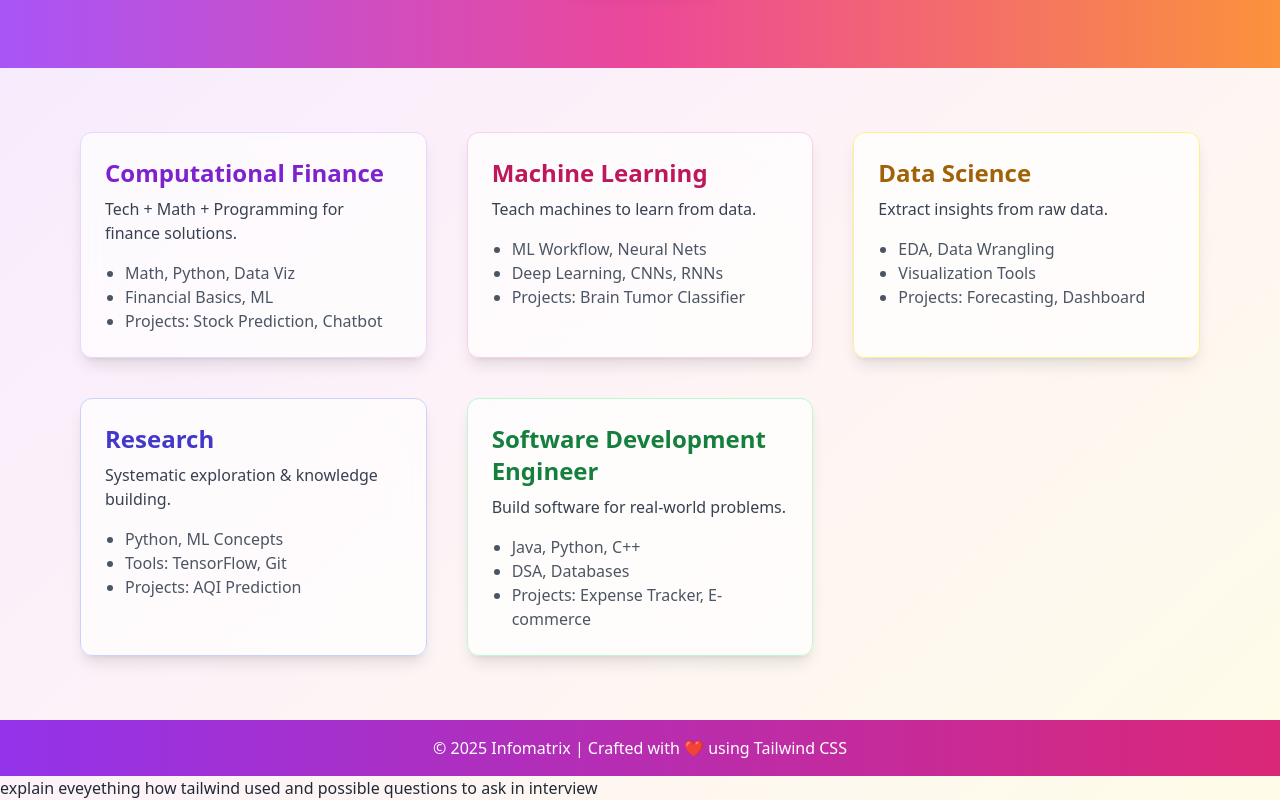
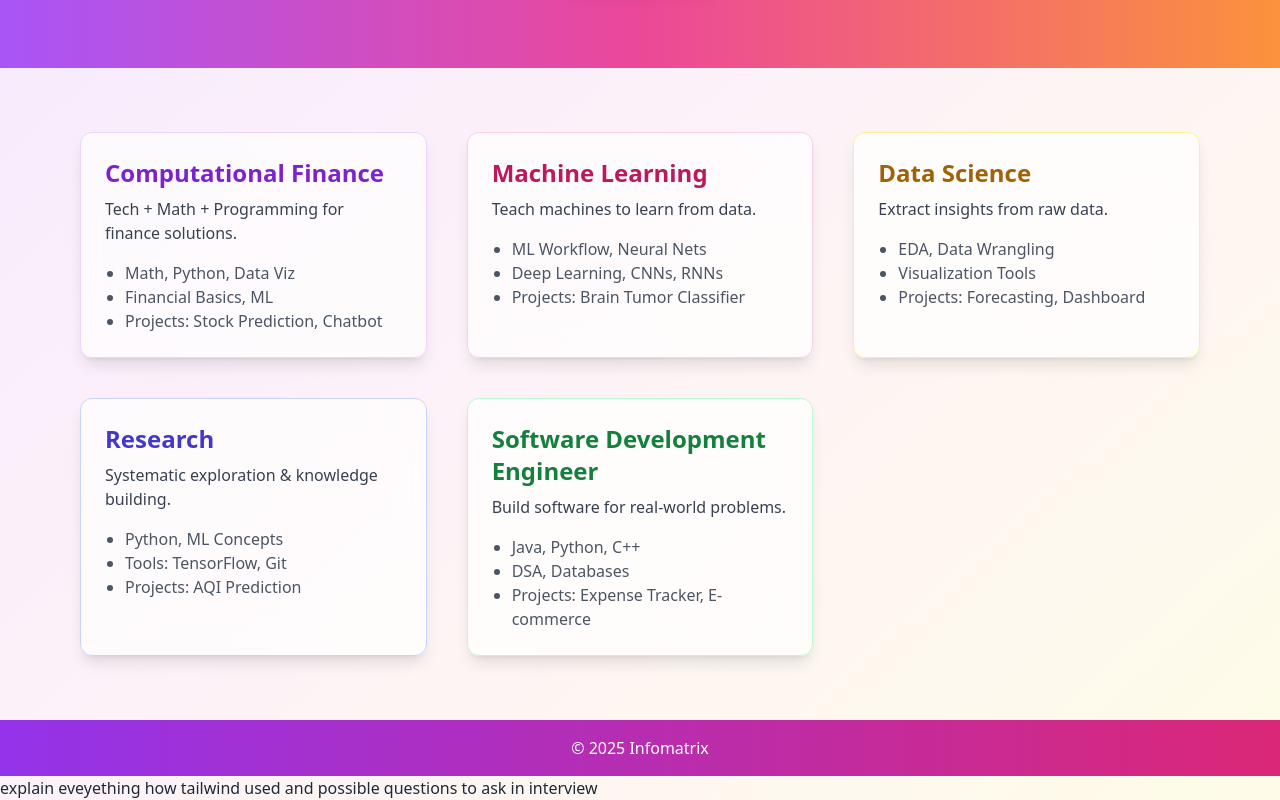
Before and after one commit to Yuvika08G/Webdev-, a plain HTML site: page Landing page/index.html in a window 1280 px wide. Shown: the part 356-1156 px from the top of the page. Drawn offline with nearby package versions, Linux system fonts and the light colour scheme.

Commit message:
Update index.html

```diff
--- a/Landing page/index.html
+++ b/Landing page/index.html
@@ -22,17 +22,17 @@
     </div>
   </nav>
 
-  <!-- Hero Section -->
+
   <section class="text-center py-20 bg-gradient-to-r from-purple-500 via-pink-500 to-orange-400 text-white">
     <h2 class="text-5xl font-extrabold drop-shadow-lg">Welcome to Infomatrix</h2>
     <p class="mt-4 text-lg max-w-2xl mx-auto">Dive into Computational Finance, Machine Learning, Data Science, Research, and Software Development with hands-on projects.</p>
     <a href="#finance" class="mt-8 inline-block bg-white text-purple-600 font-bold px-8 py-3 rounded-full shadow-lg hover:scale-105 transition">Explore Now</a>
   </section>
 
-  <!-- Cards Section -->
+
   <main class="max-w-6xl mx-auto px-4 py-16 grid sm:grid-cols-2 lg:grid-cols-3 gap-10">
 
-    <!-- Card -->
+
     <div id="finance" class="bg-white/70 backdrop-blur-lg rounded-xl shadow-lg p-6 border border-purple-200 hover:scale-105 hover:shadow-2xl transition">
       <h3 class="text-2xl font-semibold text-purple-700">Computational Finance</h3>
       <p class="mt-2 text-gray-700">Tech + Math + Programming for finance solutions.</p>
@@ -85,9 +85,9 @@
 
   </main>
 
-  <!-- Footer -->
+
   <footer class="bg-gradient-to-r from-purple-600 to-pink-600 text-white text-center py-4">
-    <p>© 2025 Infomatrix | Crafted with ❤️ using Tailwind CSS</p>
+    <p>© 2025 Infomatrix</p>
   </footer>
 
 </body>
```
